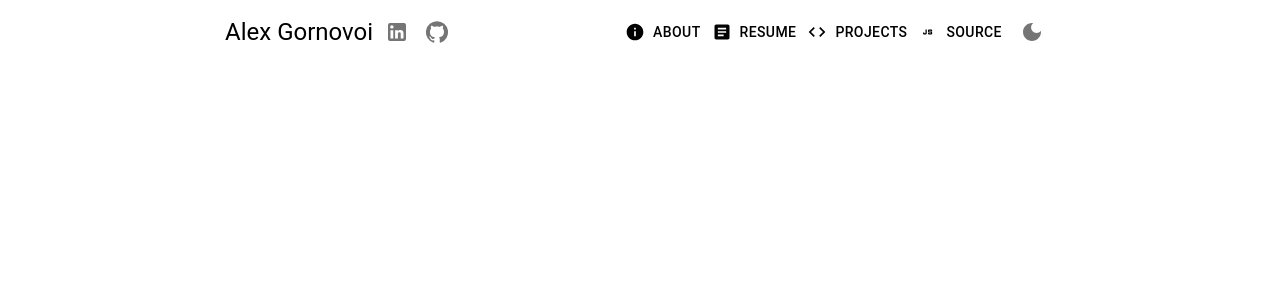
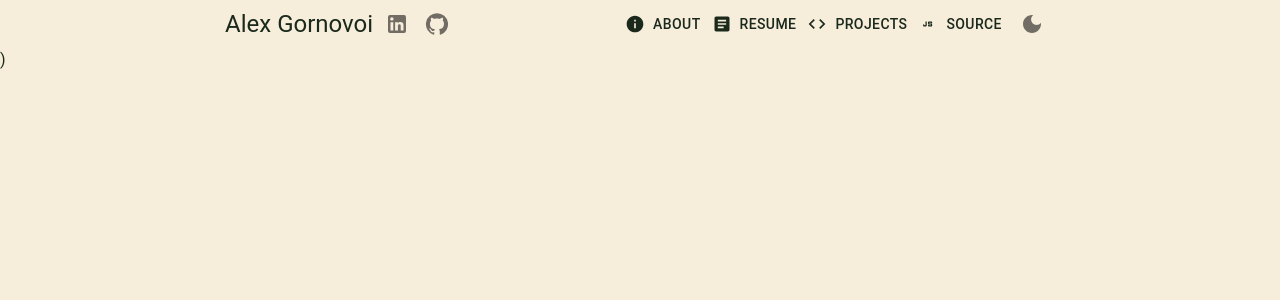
Before and after one commit to alexgornovoi/resume-website, a Next.js app: page / in a window 1280 px wide. Shown: the top 300 px of the page. Built offline with nearby package versions, Linux system fonts and the light colour scheme.

Commit message:
fixed theme switch

```diff
--- a/components/buttons.js
+++ b/components/buttons.js
@@ -2,7 +2,7 @@ import TabButton from "./tabButton"
 import { Code, Info, Javascript, Article } from "@mui/icons-material"
 import { ButtonGroup } from "@mui/material"
 
-const Buttons = ({ mode }) => {
+const Buttons = () => {
     return (
         <ButtonGroup orientation="horizontal" sx={{ml: 20}}>
             <TabButton text="About" icon={<Info />} url="https://www.linkedin.com/in/alexeygornovoi/" />
--- a/components/menuBar.js
+++ b/components/menuBar.js
@@ -3,7 +3,8 @@ import Buttons from "./buttons";
 import LightSwitch from "./themeSwtich";
 import SocialButton from "./iconButtons";
 
-const MenuBar = () => {
+const MenuBar = ({mode, func}) => {
+
     return(
         <Container alignContent={"center"} >
             <Box
@@ -14,7 +15,7 @@ const MenuBar = () => {
                 <Typography variant="h5">Alex Gornovoi</Typography>
                 <SocialButton />
                 <Buttons />
-                <LightSwitch />
+                <LightSwitch mode={mode} func={func}/>
             </Box>
         </Container>
     )
--- /dev/null
+++ b/lib/themes.js
@@ -0,0 +1,34 @@
+import { createTheme } from '@mui/material/styles'
+
+const DarkTheme = createTheme({
+  palette: {
+    mode: 'dark',
+    background: {
+      paper: '#18131a',
+      default: '#120214',
+    },
+    text: {
+      primary: '#e9ddf7',
+    },
+  },
+});
+
+const LightTheme = createTheme({
+  palette: {
+    mode: 'light',
+    background: {
+      paper: '#DFE8CC',
+      default: '#F7EDDB'
+    },
+    text: {
+      primary: '#1A291B',
+    },
+  },
+});
+
+const Themes = {
+  DarkTheme,
+  LightTheme,
+};
+
+export default Themes;
--- a/pages/_app.js
+++ b/pages/_app.js
@@ -1,11 +1,34 @@
 import MenuBar from "../components/menuBar"
+import { ThemeProvider } from "@emotion/react"
+import { CssBaseline } from "@mui/material"
+import { React, useState, useEffect } from 'react'
+import Themes from "../lib/themes"
 
 function MyApp({ Component, pageProps }) {
+  const item = {}
+
+  useEffect(() => {
+    const item = localStorage.getItem('key')
+  }, [])
+
+  const [mode, setMode] = useState(item === 'true');
+
+  useEffect(() => {
+    localStorage.setItem('theme-mode', mode);
+  }, [mode]);
+
+  const changeMode = () => {
+    setMode(!mode)
+  }
+
   return(
-    <MenuBar>
+    <ThemeProvider theme={mode ? Themes.DarkTheme : Themes.LightTheme}>
+    <CssBaseline enableColorScheme />
+    <MenuBar  mode={mode} func={changeMode} />
       <Component {...pageProps} />)
-    </MenuBar>
+    </ThemeProvider>
     )
+
 }
 
 export default MyApp
```
